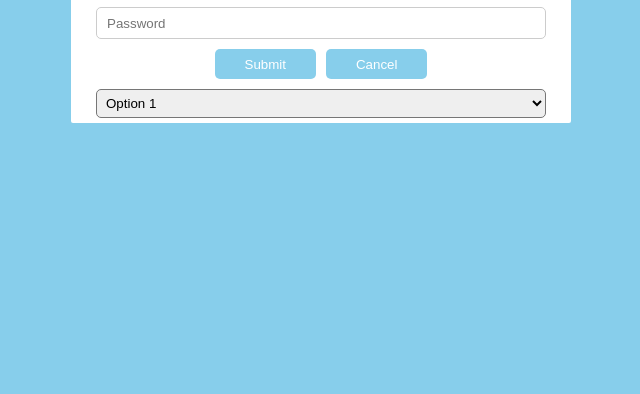
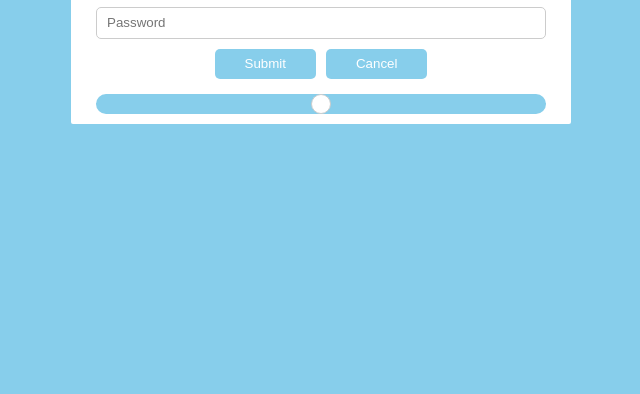
Before and after one commit to Trou95/GDialog, a website with bundled scripts: page src/index.html in a window 1280 px wide. Shown: the part 406-800 px from the top of the page, without its empty margins (319-959 px from the left). Built offline with nearby package versions, Linux system fonts and the light colour scheme.

Commit message:
Added InputRange Component

```diff
--- a/src/Box.ts
+++ b/src/Box.ts
@@ -8,6 +8,7 @@ import {ButtonType, DialogButton} from "./components/DialogButton";
 import {Dialog} from "./Dialog";
 import {DialogText, TextBlockType} from "./components/DialogText";
 import {DialogSelect} from "./components/DıalogSelect";
+import {DialogInputRange} from "./components/DialogInputRange";
 
 export class Box extends ElementBase {
     protected components: Array<ElementBase>;
@@ -27,6 +28,13 @@ export class Box extends ElementBase {
     public addInput(type: InputType, placeholder?: string, style?: IElementStyleInputOptions) : DialogInput {
         const component = new DialogInput(this.ref, this, type, placeholder, style);
         component.addClass("g-input");
+        this.addComponent(component);
+        return component;
+    }
+
+    public addInputRange(min: number, max: number, placeholder?: string, style?: IElementStyleInputOptions) {
+        const component = new DialogInputRange(this.ref, this, min, max, placeholder, style);
+        component.addClass("g-input-range");
         this.addComponent(component);
         return component;
     }
@@ -65,7 +73,6 @@ export class Box extends ElementBase {
         component.addClass("g-select");
         this.addComponent(component);
         return component;
-
     }
 
     public getComponents() {
--- /dev/null
+++ b/src/components/DialogInputRange.ts
@@ -0,0 +1,12 @@
+import {DialogInput} from "./DialogInput";
+import {IElementStyleInputOptions} from "../interfaces/IElementStyleInputOptions";
+import {InputType} from "../enums/InputType";
+import {ElementBase} from "./ElementBase";
+
+export class DialogInputRange extends DialogInput {
+    constructor(parent: HTMLElement, parentRef: ElementBase, min: number, max: number, placeholder?: string, style?: IElementStyleInputOptions) {
+        super(parent, parentRef, InputType.Range, placeholder, style);
+        this.ref.setAttribute("min", min.toString());
+        this.ref.setAttribute("max", max.toString());
+    }
+}
--- a/src/default.css
+++ b/src/default.css
@@ -106,3 +106,34 @@ button {
     margin: 5px 0;
     border-radius: 5px;
 }
+
+.g-input-range {
+    width: 90%;
+    margin: 10px;
+    -webkit-appearance: none;
+    appearance: none;
+    cursor: pointer;
+    outline: none;
+    box-sizing: border-box;
+    background-color: skyblue;
+    border-radius: 20px;
+}
+
+.g-input-range::-moz-range-track {
+    color: white;
+    background-color: white;;
+}
+
+.g-input-range::-webkit-slider-thumb {
+    -webkit-appearance: none;
+    appearance: none;
+    width: 20px;
+    height: 20px;
+    background-color: white;
+    border: 1px solid #ccc;
+    border-radius: 100%;
+}
+
+.g-input-range::-webkit-slider-runnable-track {
+    border-radius: 20px;
+}
--- a/src/enums/InputType.ts
+++ b/src/enums/InputType.ts
@@ -4,4 +4,5 @@ export enum InputType {
     Password = "password",
     Number = "number",
     Email = "email",
+    Range = "range",
 }
--- a/src/index.ts
+++ b/src/index.ts
@@ -21,7 +21,7 @@ const init = () => {
         .getParent<Box>()
         .addButton("Cancel", ButtonType.Cancel);
 
-    dialog.addSelect(["Option 1", "Option 2", "Option 3", "Option 4", "Option 5"]);
+    dialog.addInputRange(0, 100, "Range", )
 
     dialog.onClose = () => {
        dialog.hide();
```
Also changed, not shown: dist/index.js.
